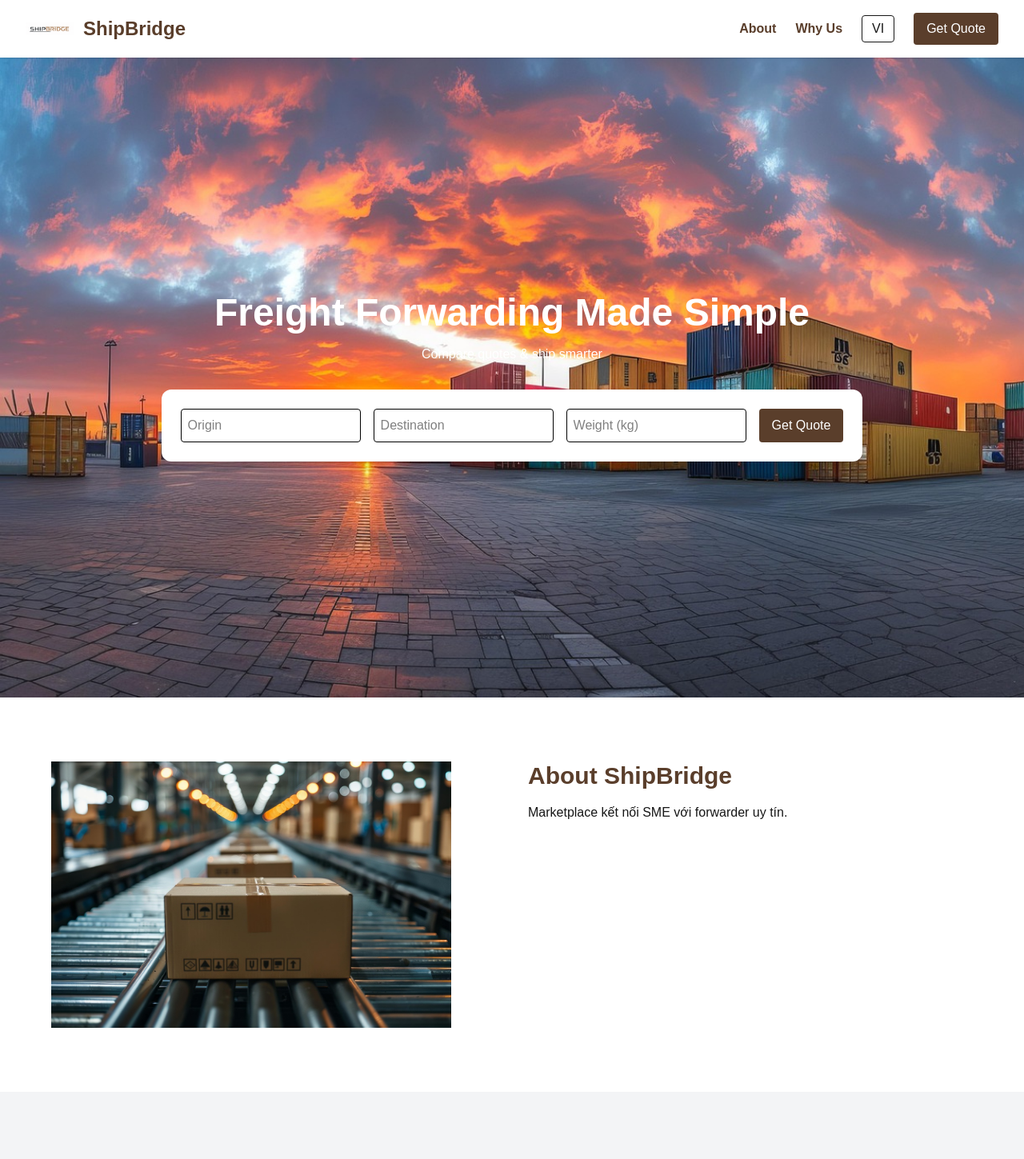
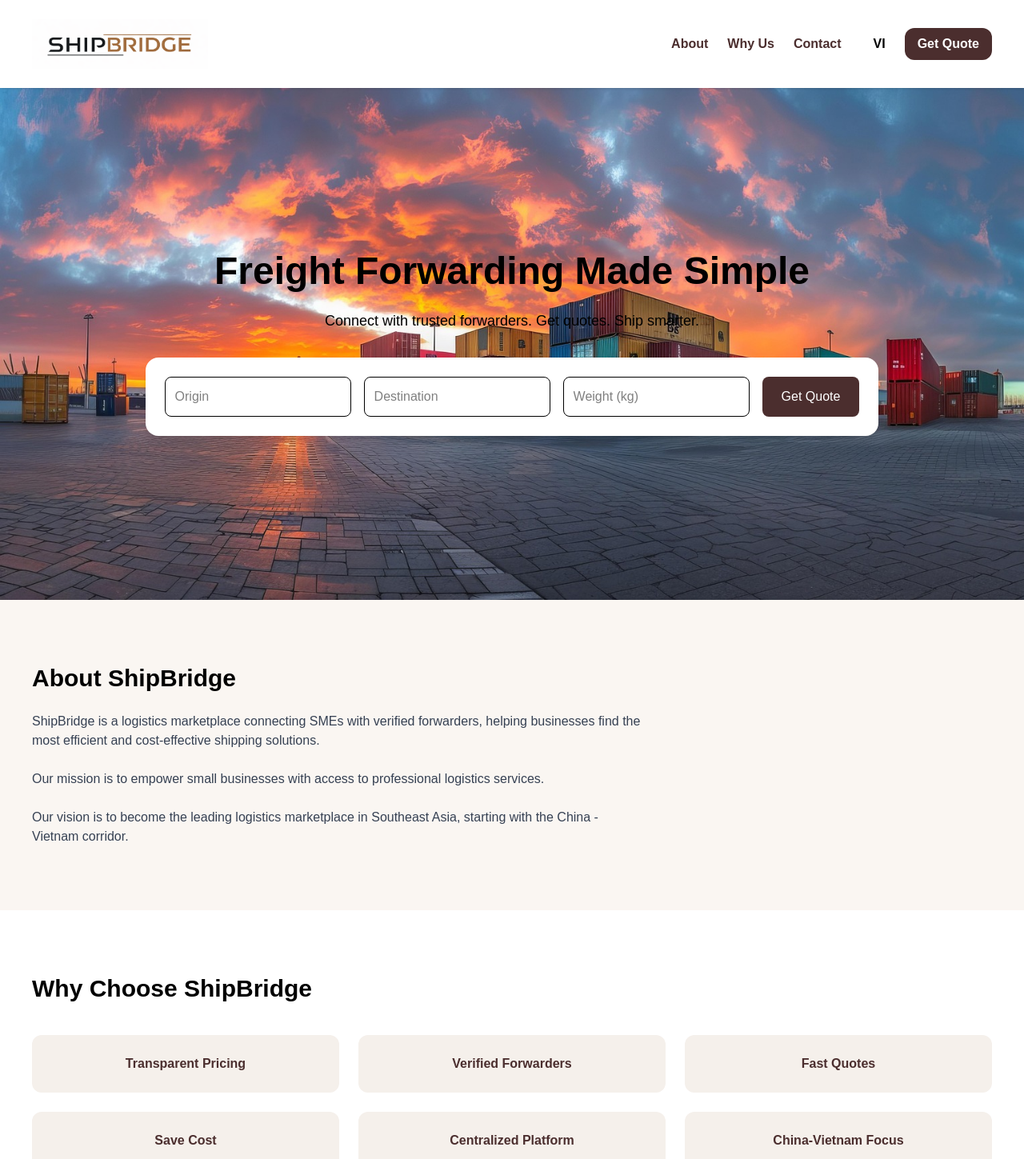
Before and after one commit to minhvu0510/shipbridgevn, a Next.js app: page / in a window 1280 px wide. Shown: the top 1449 px of the page at 80% size. Built offline with nearby package versions, Linux system fonts and the light colour scheme.

Commit message:
more UI update

```diff
--- a/app/page.tsx
+++ b/app/page.tsx
@@ -1,171 +1,150 @@
 "use client";
 
 import Image from "next/image";
-import { useState, useEffect } from "react";
+import { useState } from "react";
 
 type Lang = "en" | "vi";
 
 export default function Home() {
   const [lang, setLang] = useState<Lang>("en");
-  const [visible, setVisible] = useState(false);
-
-  const [form, setForm] = useState({
-    origin: "",
-    destination: "",
-    weight: "",
-  });
-
-  useEffect(() => {
-    setVisible(true);
-  }, []);
-
-  const handleSubmit = async (e: any) => {
-    e.preventDefault();
-
-    await fetch("https://script.google.com/macros/s/AKfycbwrXQY0KTMaKiLu9PPxu5nFHqO1UtMy3QQs6You1EG_coWG9C_1uDpdE91kA6H2_qbh/exec", {
-      method: "POST",
-      body: JSON.stringify(form),
-    });
-
-    alert("Request sent!");
-    setForm({ origin: "", destination: "", weight: "" });
-  };
 
   const text = {
     en: {
       headline: "Freight Forwarding Made Simple",
-      sub: "Compare quotes & ship smarter",
+      sub: "Connect with trusted forwarders. Get quotes. Ship smarter.",
       getQuote: "Get Quote",
+
+      aboutTitle: "About ShipBridge",
+      aboutDesc:
+        "ShipBridge is a logistics marketplace connecting SMEs with verified forwarders, helping businesses find the most efficient and cost-effective shipping solutions.\n\nOur mission is to empower small businesses with access to professional logistics services.\n\nOur vision is to become the leading logistics marketplace in Southeast Asia, starting with the China - Vietnam corridor.",
+
+      whyTitle: "Why Choose ShipBridge",
+      why: [
+        "Transparent Pricing",
+        "Verified Forwarders",
+        "Fast Quotes",
+        "Save Cost",
+        "Centralized Platform",
+        "China-Vietnam Focus",
+      ],
     },
+
     vi: {
-      headline: "Đơn giản hóa vận chuyển",
-      sub: "So sánh giá & tối ưu chi phí",
+      headline: "Đơn giản hóa vận chuyển quốc tế",
+      sub: "Kết nối forwarder uy tín. Nhận báo giá nhanh. Tối ưu chi phí.",
       getQuote: "Nhận báo giá",
+
+      aboutTitle: "Về ShipBridge",
+      aboutDesc:
+        "ShipBridge là nền tảng kết nối SME với các forwarder uy tín, giúp tối ưu chi phí vận chuyển và minh bạch báo giá.\n\nSứ mệnh của chúng tôi là giúp doanh nghiệp nhỏ tiếp cận dịch vụ logistics chuyên nghiệp.\n\nTầm nhìn của ShipBridge là trở thành nền tảng logistics marketplace hàng đầu Đông Nam Á, bắt đầu từ tuyến Trung Quốc - Việt Nam.",
+
+      whyTitle: "Tại sao chọn ShipBridge",
+      why: [
+        "Giá minh bạch",
+        "Forwarder đã xác minh",
+        "Báo giá nhanh",
+        "Tiết kiệm chi phí",
+        "Quản lý tập trung",
+        "Tập trung tuyến Trung - Việt",
+      ],
     },
   };
 
   const t = text[lang];
 
   return (
-    <div className="min-h-screen">
+    <div className="min-h-screen bg-white text-black">
+      {/* NAVBAR */}
+      <div className="flex justify-between items-center px-10 py-6 sticky top-0 bg-white z-50 shadow-sm">
+        {/* LOGO */}
+        <Image
+          src="/logo.png"
+          alt="logo"
+          width={0}
+          height={0}
+          sizes="100vw"
+          className="w-[220px] h-auto"
+        />
 
-      {/* STICKY NAVBAR */}
-      <header className="sticky top-0 bg-white z-50 flex justify-between items-center px-8 py-4 shadow">
-
-        <div className="flex items-center gap-3">
-          <Image src="/logo.png" width={60} height={60} alt="logo" />
-          <span className="text-2xl font-bold text-[#5A3E2B]">ShipBridge</span>
-        </div>
-
-        <div className="flex items-center gap-6">
-          <a className="font-bold text-[#5A3E2B]" href="#about">About</a>
-          <a className="font-bold text-[#5A3E2B]" href="#why">Why Us</a>
+        {/* MENU */}
+        <div className="flex items-center gap-6 font-semibold text-[#4b2e2e]">
+          <span>About</span>
+          <span>Why Us</span>
+          <span>Contact</span>
 
           <button
             onClick={() => setLang(lang === "en" ? "vi" : "en")}
-            className="border px-3 py-1 rounded"
+            className="ml-4 text-black"
           >
             {lang === "en" ? "VI" : "EN"}
           </button>
 
-          <button className="bg-[#5A3E2B] text-white px-4 py-2 rounded">
+          <button className="bg-[#4b2e2e] text-white px-4 py-2 rounded-xl">
             {t.getQuote}
           </button>
         </div>
-      </header>
+      </div>
 
       {/* HERO */}
-      <section
-        className={`h-screen flex flex-col justify-center items-center text-white text-center transition-all duration-1000 ${
-          visible ? "opacity-100" : "opacity-0 translate-y-10"
-        }`}
+      <div
+        className="h-[80vh] flex flex-col justify-center items-center text-center px-6"
         style={{
           backgroundImage: "url('/main-background.jpg')",
           backgroundSize: "cover",
         }}
       >
-        <h1 className="text-5xl font-bold mb-4">{t.headline}</h1>
-        <p className="mb-8">{t.sub}</p>
+        <h1 className="text-5xl font-bold mb-6">{t.headline}</h1>
+        <p className="text-lg mb-8">{t.sub}</p>
 
         {/* FORM */}
-        <form
-          onSubmit={handleSubmit}
-          className="bg-white text-black p-6 rounded-xl flex gap-4 shadow-lg"
-        >
+        <div className="bg-white p-6 rounded-2xl shadow-lg flex flex-col md:flex-row gap-4">
           <input
             placeholder="Origin"
-            className="border p-2 rounded"
-            value={form.origin}
-            onChange={(e) => setForm({ ...form, origin: e.target.value })}
+            className="border p-3 rounded-lg"
+          />
+          <input
+            placeholder="Destination"
+            className="border p-3 rounded-lg"
+          />
+          <input
+            placeholder="Weight (kg)"
+            className="border p-3 rounded-lg"
           />
 
-          <input
-            placeholder="Destination"
-            className="border p-2 rounded"
-            value={form.destination}
-            onChange={(e) => setForm({ ...form, destination: e.target.value })}
-          />
-
-          <input
-            placeholder="Weight (kg)"
-            className="border p-2 rounded"
-            value={form.weight}
-            onChange={(e) => setForm({ ...form, weight: e.target.value })}
-          />
-
-          <button className="bg-[#5A3E2B] text-white px-4 rounded">
+          <button className="bg-[#4b2e2e] text-white px-6 py-3 rounded-lg">
             {t.getQuote}
           </button>
-        </form>
-      </section>
+        </div>
+      </div>
 
       {/* ABOUT */}
-      <section
-        id="about"
-        className={`py-20 px-8 transition-all duration-1000 ${
-          visible ? "opacity-100" : "opacity-0"
-        }`}
-      >
-        <div className="max-w-6xl mx-auto grid md:grid-cols-2 gap-10">
-          <Image src="/about-us.jpg" width={500} height={300} alt="about" />
-
-          <div>
-            <h2 className="text-3xl font-bold text-[#5A3E2B] mb-4">
-              About ShipBridge
-            </h2>
-            <p>Marketplace kết nối SME với forwarder uy tín.</p>
-          </div>
-        </div>
-      </section>
+      <div className="px-10 py-20 bg-[#faf6f2]">
+        <h2 className="text-3xl font-bold mb-6">{t.aboutTitle}</h2>
+        <p className="text-gray-700 whitespace-pre-line max-w-3xl">
+          {t.aboutDesc}
+        </p>
+      </div>
 
       {/* WHY */}
-      <section id="why" className="bg-gray-100 py-20 px-8">
-        <div className="max-w-6xl mx-auto text-center">
-          <h2 className="text-3xl font-bold text-[#5A3E2B] mb-10">
-            Why Choose ShipBridge?
-          </h2>
+      <div className="px-10 py-20">
+        <h2 className="text-3xl font-bold mb-10">{t.whyTitle}</h2>
 
-          <div className="grid md:grid-cols-3 gap-6">
-            {[
-              "Transparent Pricing",
-              "Verified Forwarders",
-              "Fast Quotes",
-              "Save Cost",
-              "Centralized",
-              "China-Vietnam Focus",
-            ].map((item, i) => (
-              <div key={i} className="bg-[#F3E9E2] p-6 rounded-xl">
-                {item}
-              </div>
-            ))}
-          </div>
+        <div className="grid grid-cols-2 md:grid-cols-3 gap-6">
+          {t.why.map((item, index) => (
+            <div
+              key={index}
+              className="p-6 rounded-xl bg-[#f5f0eb] text-center font-semibold text-[#4b2e2e] hover:scale-105 transition"
+            >
+              {item}
+            </div>
+          ))}
         </div>
-      </section>
+      </div>
 
       {/* FOOTER */}
-      <footer className="bg-[#5A3E2B] text-white py-10 text-center">
-        © 2026 ShipBridge
-      </footer>
+      <div className="text-center py-10 text-gray-500">
+        © 2026 ShipBridge. All rights reserved.
+      </div>
     </div>
   );
 }
```
